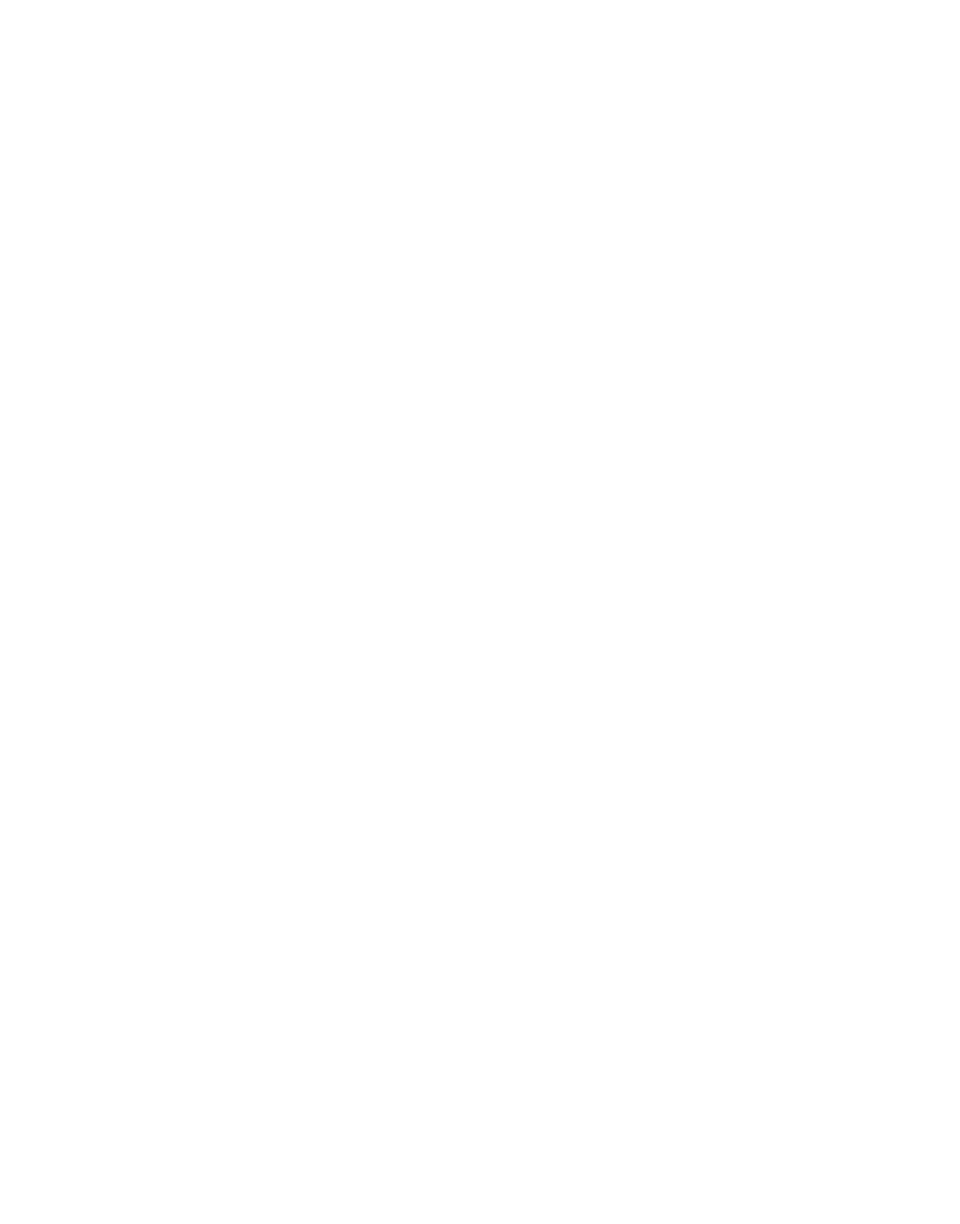
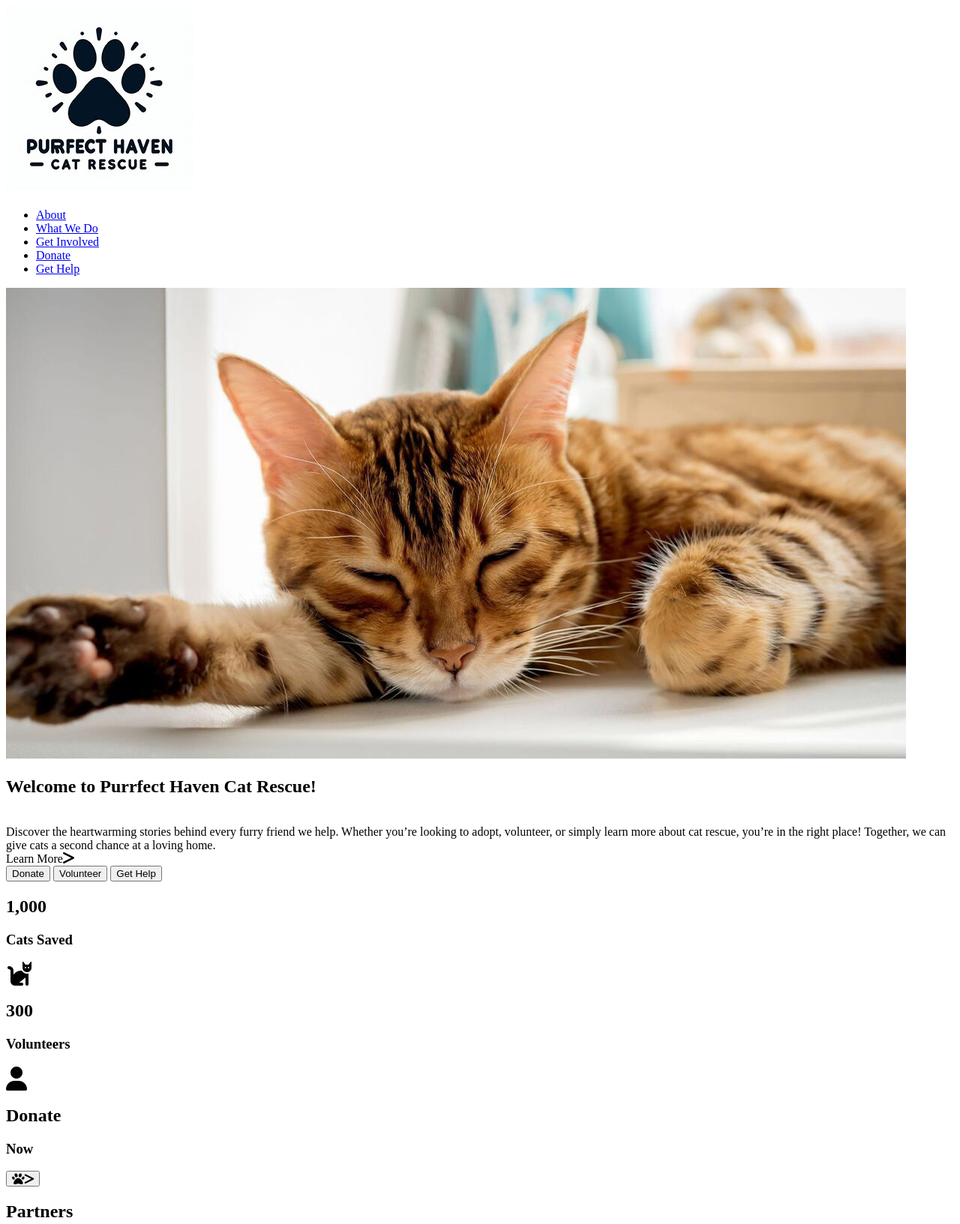
Before and after one commit to kconley99/purrfecthaven, a plain HTML site: page index.html in a window 1280 px wide. Shown: the top 1633 px of the page at 75% size. Before the commit the page ends 800 px from the top, so only its background shows below. Drawn offline with Linux system fonts and the light colour scheme.

Commit message:
font styling

```diff
--- a/index.html
+++ b/index.html
@@ -4,8 +4,109 @@
     <meta charset="UTF-8">
     <meta name="viewport" content="width=device-width, initial-scale=1.0">
     <title>Purrfect Haven Cat Rescue</title>
+    <!-- fonts link -->
+    <link rel="preconnect" href="https://fonts.googleapis.com">
+    <link rel="preconnect" href="https://fonts.gstatic.com" crossorigin>
+    <link href="https://fonts.googleapis.com/css2?family=Carter+One&family=Open+Sans:ital,wght@0,300..800;1,300..800&display=swap" rel="stylesheet">
+    <!-- FA icon link -->
+    <link rel="stylesheet" href="https://cdnjs.cloudflare.com/ajax/libs/font-awesome/6.7.2/css/all.min.css" integrity="sha512-Evv84Mr4kqVGRNSgIGL/F/aIDqQb7xQ2vcrdIwxfjThSH8CSR7PBEakCr51Ck+w+/U6swU2Im1vVX0SVk9ABhg==" crossorigin="anonymous" referrerpolicy="no-referrer" />
 </head>
 <body>
-
+<!-- header/nav menu -->
+<header class="head-container">
+    <div>
+        <img src="images/logo.jpg" alt="Purrfect Haven Cat Rescue logo">
+    </div>
+    <nav>
+        <ul class="nav-links">
+            <li><a href="index.html">About</a></li>
+            <li><a href="whatwedo.html">What We Do</a></li>
+            <li><a href="involved.html">Get Involved</a></li>
+            <li><a href="donate.html">Donate</a></li>
+            <li><a href="help.html">Get Help</a></li>
+        </ul>
+    </nav>
+</header>
+<main>
+    <!-- intro section -->
+<section class="intro-container">
+    <div>
+        <img src="images/cat2.jpg" alt="An orange cat sleeping">
+    </div>
+    <div>
+        <h1>Welcome to Purrfect Haven Cat Rescue!</h1>
+    <br>
+        <article>Discover the heartwarming stories behind every furry friend we help. Whether you’re looking to adopt, volunteer, or simply learn more about cat rescue, you’re in the right place! Together, we can give cats a second chance at a loving home.</article>
+        <aside>Learn More<i class="fa-solid fa-greater-than fa-lg"></i></aside>
+    </div>
+    <div class="home-buttons">
+        <button>Donate</button>
+        <button>Volunteer</button>
+        <button>Get Help</button>
+    </div>
+</section>
+<!-- stat section -->
+ <section>
+    <div class="stat-box-container">
+        <div class="stat-box">
+            <h2>1,000</h2>
+            <h3>Cats Saved</h3>
+            <i class="fa-solid fa-cat fa-2x"></i>
+        </div>
+        <div class="stat-box">
+            <h2>300</h2>
+            <h3>Volunteers</h3>
+            <i class="fa-solid fa-user fa-2x"></i>
+        </div>
+        <div class="stat-box">
+            <h2>Donate</h2>
+            <h3>Now</h3>
+            <button class="donate-btn"><i class="fa-solid fa-paw fa-lg">></i>
+        </div>
+    </div>
+ </section>
+ <!-- Partner section -->
+  <section>
+    <h1>Partners</h1>
+    <div class="partner-container">
+        <div class="partner"><img src="images/partnerlogo.png" alt="PetSmart logo"></div>
+        <div class="partner"><img src="images/partnerlogo.png" alt="PetSmart logo"></div>
+        <div class="partner"><img src="images/partnerlogo.png" alt="PetSmart logo"></div>
+        <div class="partner"><img src="images/partnerlogo.png" alt="PetSmart logo"></div>
+        <div class="partner"><img src="images/partnerlogo.png" alt="PetSmart logo"></div>
+        <div class="partner"><img src="images/partnerlogo.png" alt="PetSmart logo"></div>
+        <div class="partner"><img src="images/partnerlogo.png" alt="PetSmart logo"></div>
+        <div class="partner"><img src="images/partnerlogo.png" alt="PetSmart logo"></div>
+    </div>
+  </section>
+</main>
+<footer>
+    <section class="foot-container">
+        <div>
+            <img src="images/logo.jpg" alt="Purrfect Haven Cat Rescue logo" class="foot-logo">
+        </div>
+        <div class="foot-content">
+            <article>Photos by
+                <a href="https://images.google.com/" target="_blank">Google Images</a>
+            </article>
+            <article>Icon Help by
+                <a href="https://fontawesome.com/" target="_blank">FontAwesome.com</a>
+            </article>
+        </div>
+    </section>
+</footer>
 </body>
 </html>
+
+<!--
+cat icon link
+<i class="fa-solid fa-cat"></i>
+ -->
+<!--
+ user icon link
+ <i class="fa-solid fa-user"></i>
+  -->
+ <!--
+  paw icon link
+  <i class="fa-solid fa-paw"></i>
+   -->
--- /dev/null
+++ b/styles.css
@@ -0,0 +1,20 @@
+/* resets default design */
+* {
+    margin: 0;
+    padding: 0;
+}
+/* Font styles */
+body {
+    font-family: 'Open Sans', sans-serif;
+    font-size: 16px;
+    line-height: 1.6;
+    color: black;
+}
+
+li, h1, h2, h3 {
+    font-family: 'Carter One', sans-serif;
+}
+
+article, aside, button {
+    font-family: 'Open Sans', sans-serif;
+}
```
Also changed, not shown: donate.html (added), help.html (added), images/cat.jpg (added), images/cat2.jpg (added), images/cats.jpg (added), images/cats2.jpg (added), images/cats3.jpg (added), images/logo.jpg (added), images/partnerlogo.png (added), involved.html (added), whatwedo.html (added).
